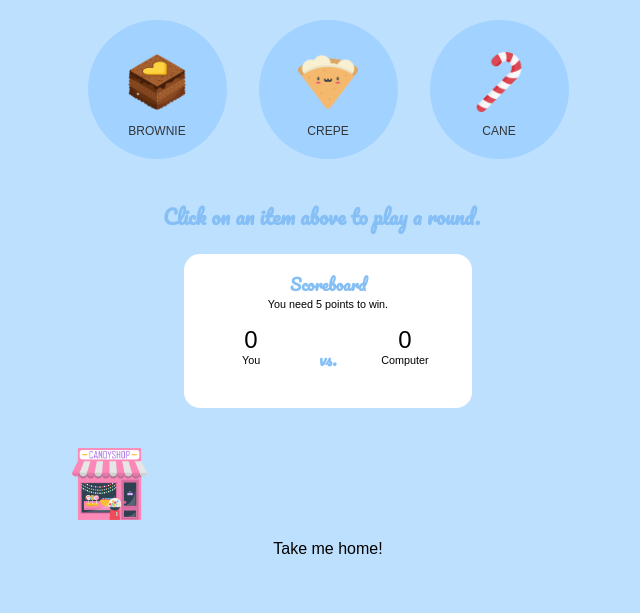
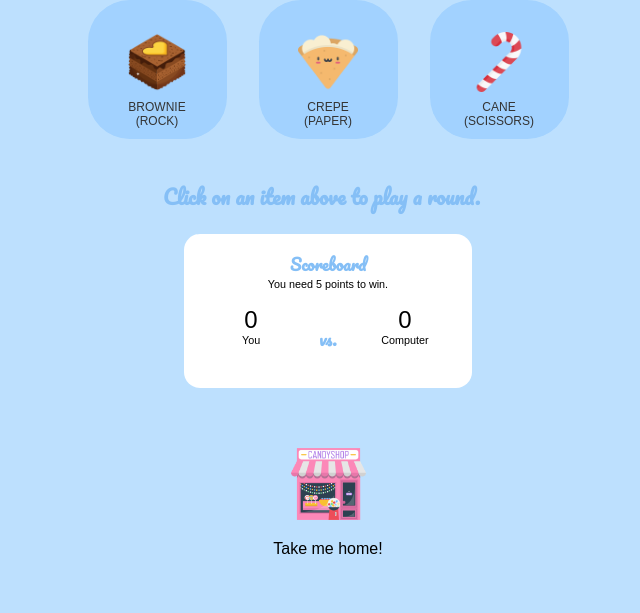
Before and after one commit to horbss/dessertgames, a plain HTML site: page rockpaperscissors.html in a window 1280 px wide. Shown: the part 187-800 px from the top of the page, without its empty margins (312-952 px from the left). Drawn offline with Linux system fonts and the light colour scheme.

Commit message:
Center the candy shop icon and fix the border radius

```diff
--- a/rockpaperscissors.html
+++ b/rockpaperscissors.html
@@ -22,15 +22,15 @@
                 -->
             <div class="choice" id="brownie">
                 <img src="./images/brownie.png" alt="A cartoon image of a chocolate cake." title="Icon" />
-                <p>Brownie</p>
+                <p>Brownie (Rock)</p>
             </div>
             <div class="choice" id="crepe">
                 <img src="./images/crepe.png" alt="A cartoon image of a crepe." title="Icon" />
-                <p>Crepe</p>
+                <p>Crepe (Paper)</p>
             </div>
             <div class="choice" id="candy-cane">
                 <img src="./images/candy-cane.png" alt="A cartoon image of a candy cane." title="Icon" />
-                <p>Cane</p>
+                <p>Cane (Scissors)</p>
             </div>
         </div>
 
@@ -60,12 +60,10 @@
         <div class="message2"></div>
         <button id="rematch">Rematch</button>
         <footer>
-            <div class = "main-button">
-                <a href="main.html">
-                        <img src="./images/candy-shop.png" alt="Candy Shop">
-                </a>
-                <p> Take me home! </p>
-            </div>
+            <a href="index.html">
+                <img src="images/candy-shop.png" alt="Candy Shop">
+        </a>
+        <p>Take me home!</p>
         </footer>
         <script src="./scripts/rockpaperscissors.js"></script>
   </body>
--- a/styles/rockpaperscissors.css
+++ b/styles/rockpaperscissors.css
@@ -13,7 +13,7 @@ body {
 
 .choice {
     background-color: #A2D2FF;
-    border-radius: 50%;
+    border-radius: 30%;
     margin: 1rem;
     padding: 2rem;
     height: 75px;
@@ -29,7 +29,7 @@ body {
 .choice p {
     color: #343434;
     font-size: 0.75rem;
-    margin-top: 0.5rem;
+    margin-top: 0.25rem;
     margin-bottom: 0;
     text-transform: uppercase;
 }
@@ -136,15 +136,23 @@ h1 {
     transition: 1s ease;
 }
 
-.main-button img{
-    max-width: 75px;
+footer {
+    display: flex;
+    flex-direction: column;
     align-items: center;
+    justify-content: center;
+    margin: 20px;
 }
 
-.main-button p{
+footer img {
+    max-width: 75px;
+}
+
+footer p {
+    font-family: "Carter One" sans serif;
     text-align: center;
 }
 
-.main-button:hover{
+footer:hover {
     filter:brightness(70%);
 }
```
